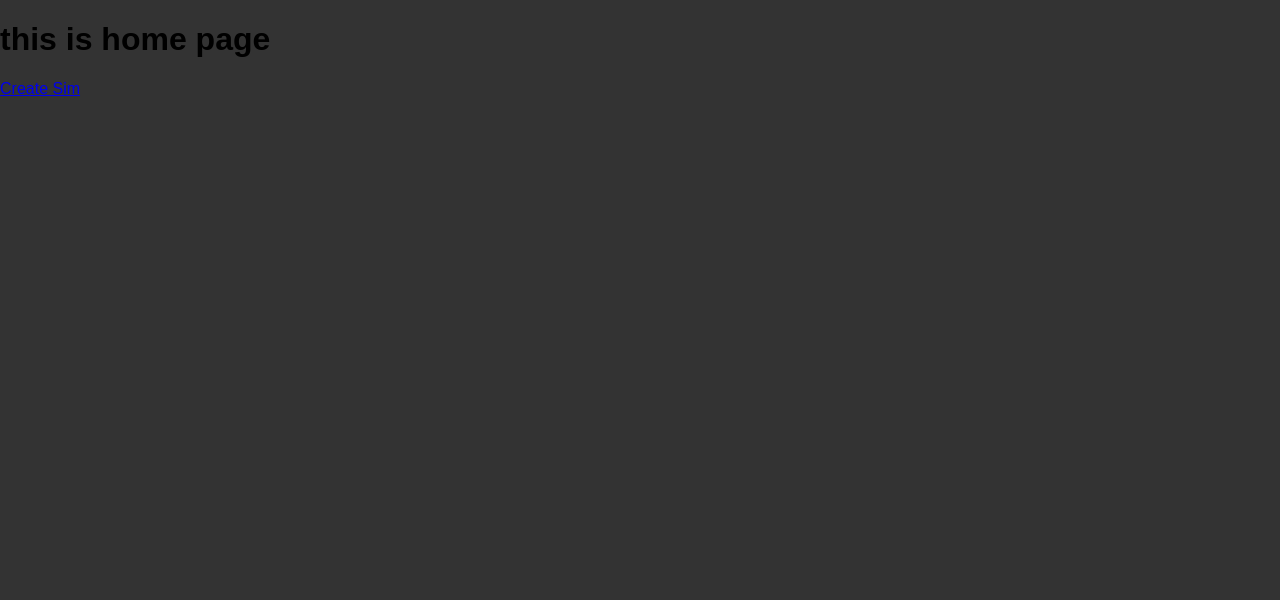
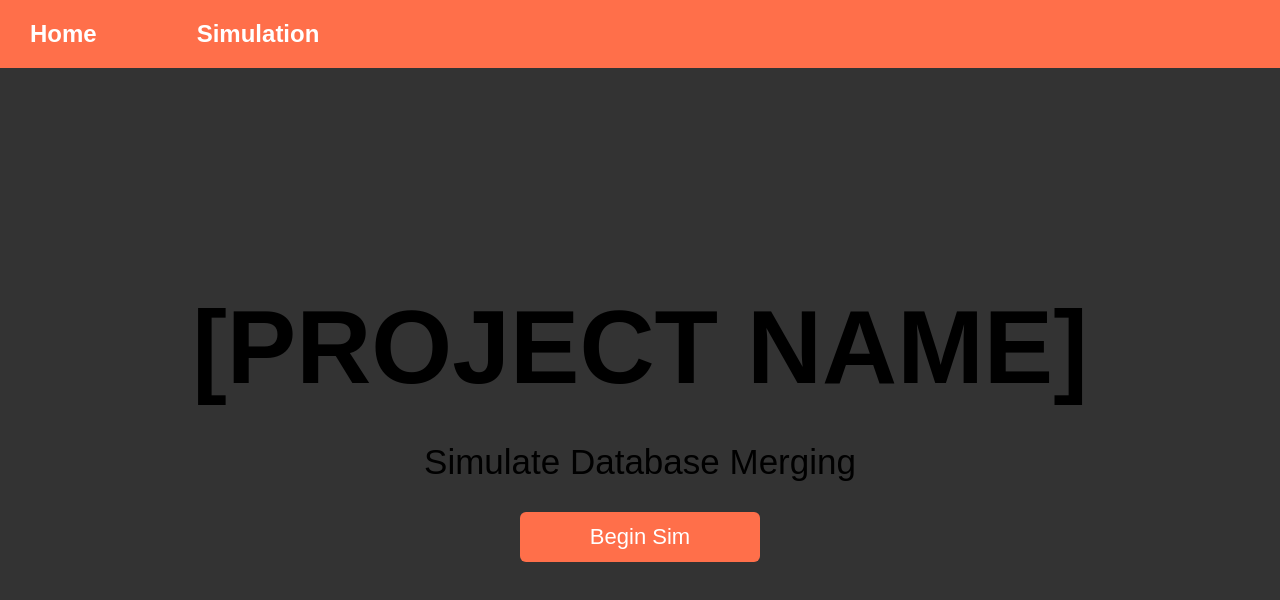
Before and after one commit to krishChanda/HackUTD2024, a React (Create React App) app in the folder pnc-merger/: page / in a window 1280 px wide. Shown: the top 600 px of the page. Built offline with nearby package versions, Linux system fonts and the light colour scheme.

Commit message:
Modified Homepage Changes

```diff
--- a/pnc-merger/src/Pages/Home/Home.css
+++ b/pnc-merger/src/Pages/Home/Home.css
@@ -0,0 +1,104 @@
+/* Overall page styling */
+body {
+    margin: 0;
+    font-family: Arial, sans-serif;
+    background-color: #ffebe6; /* Light orange-pink background */
+}
+
+
+/* Dark Orange Navbar */
+.navbar {
+    display: flex;
+    justify-content: flex-start;
+    padding: 20px 30px; /* Increased padding for a taller navbar */
+    background-color: #ff6f4a; /* Dark orange bar */
+    position: fixed;
+    top: 0;
+    left: 0;
+    width: 100%;
+    z-index: 1000;
+}
+
+
+.nav-link {
+    color: white;
+    text-decoration: none;
+    margin-right: 100px; /* Significantly increased spacing between links */
+    font-size: 24px; /* Larger font size for text inside navbar */
+    font-weight: bold; /* Added bold for better emphasis */
+}
+
+
+.nav-link:hover {
+    text-decoration: underline;
+}
+
+
+/* Main content styling */
+.home-container {
+    text-align: center;
+    display: flex;
+    flex-direction: column;
+    justify-content: center;
+    align-items: center;
+    height: 75vh; /* Adjusted height for better alignment */
+    padding-top: 90px; /* Increased padding to account for larger navbar */
+}
+
+
+.home-content h1 {
+    font-size: 104px; /* Larger font size for [PROJECT NAME] */
+    font-weight: bold;
+    color: black;
+    margin-bottom: 20px; /* Extra spacing below the heading */
+}
+
+
+.home-content p {
+    font-size: 35px;
+    color: black;
+    margin-bottom: 30px;
+}
+
+
+.start-btn {
+    background-color: #ff6f4a; /* Dark orange button */
+    color: white;
+    font-size: 22px; /* Slightly larger text size for better visibility */
+    padding: 12px 50px; /* Adjusted padding for a balanced button */
+    min-width: 240px; /* Ensures the button width remains visually appealing */
+    border: none;
+    border-radius: 6px; /* Smooth corners */
+    cursor: pointer;
+    text-align: center;
+    transition: background-color 0.3s ease, transform 0.3s ease; /* Smooth hover effects */
+}
+
+
+.start-btn:hover {
+    background-color: #e65a37; /* Darker orange on hover */
+    transform: scale(1.05); /* Slightly enlarges the button on hover */
+}
+
+
+/* Responsive design for smaller screens */
+@media (max-width: 768px) {
+    .navbar {
+        padding: 15px 20px; /* Adjusted padding for smaller screens */
+    }
+    .nav-link {
+        font-size: 20px; /* Slightly smaller text for navbar on mobile */
+        margin-right: 50px; /* Increased spacing for mobile screens */
+    }
+    .home-content h1 {
+        font-size: 72px; /* Smaller font size for heading */
+    }
+    .home-content p {
+        font-size: 24px; /* Adjusted subheading font size */
+    }
+    .start-btn {
+        padding: 10px 40px; /* Adjusted padding for smaller screens */
+        font-size: 18px;
+        min-width: 200px; /* Slightly shorter button for smaller screens */
+    }
+}
--- a/pnc-merger/src/Pages/Home/Home.js
+++ b/pnc-merger/src/Pages/Home/Home.js
@@ -1,13 +1,28 @@
 import { Link } from "react-router-dom";
+import "./Home.css";
+
 
 function Home() {
     return (
-        <>
-            <h1>this is home page</h1>
-            <Link to="/Sim">Create Sim</Link>
-        </>
+        <div className="home-container">
+            {/* Dark Orange Navbar */}
+            <header className="navbar">
+                <Link to="/" className="nav-link">Home</Link>
+                <Link to="/Sim" className="nav-link">Simulation</Link>
+            </header>
 
-    )
+
+            {/* Main Content */}
+            <main className="home-content">
+                <h1>[PROJECT NAME]</h1>
+                <p>Simulate Database Merging</p>
+                <Link to="/Sim">
+                    <button className="start-btn">Begin Sim</button>
+                </Link>
+            </main>
+        </div>
+    );
 }
 
+
 export default Home;
```
